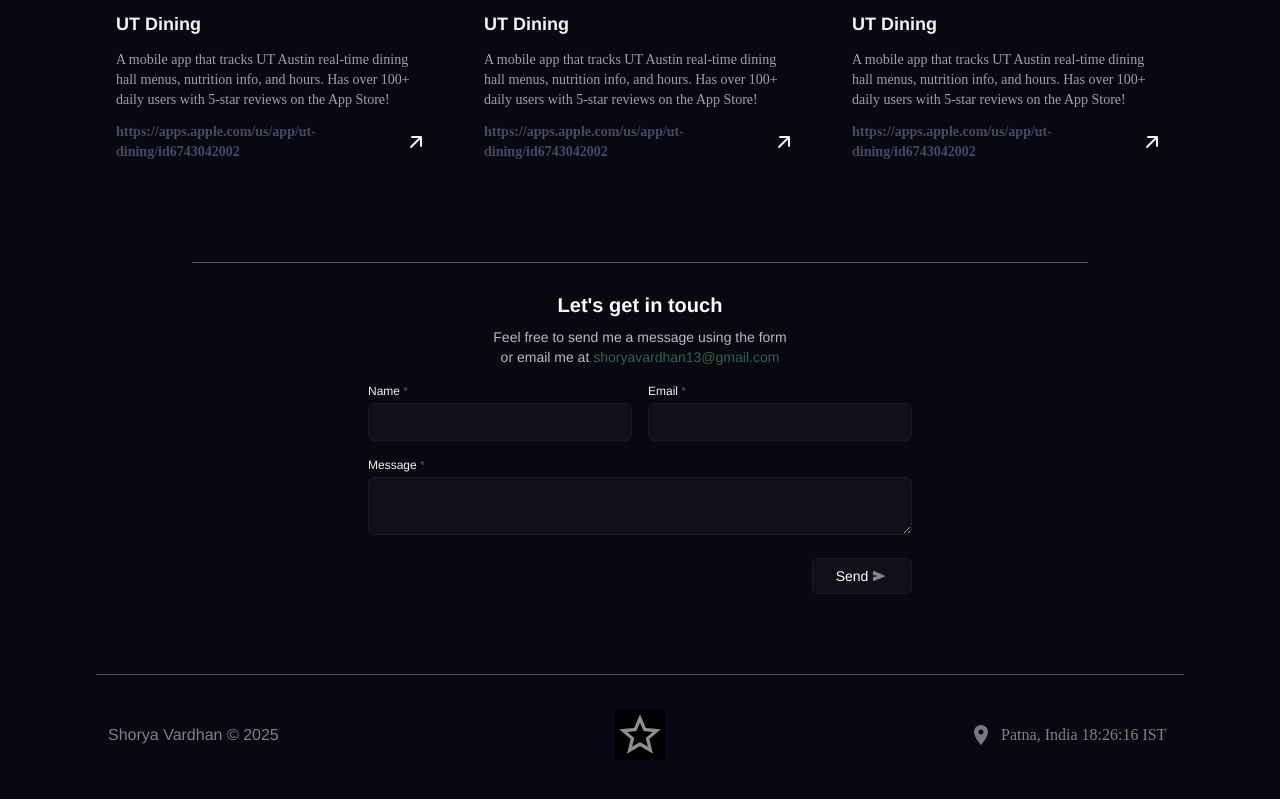
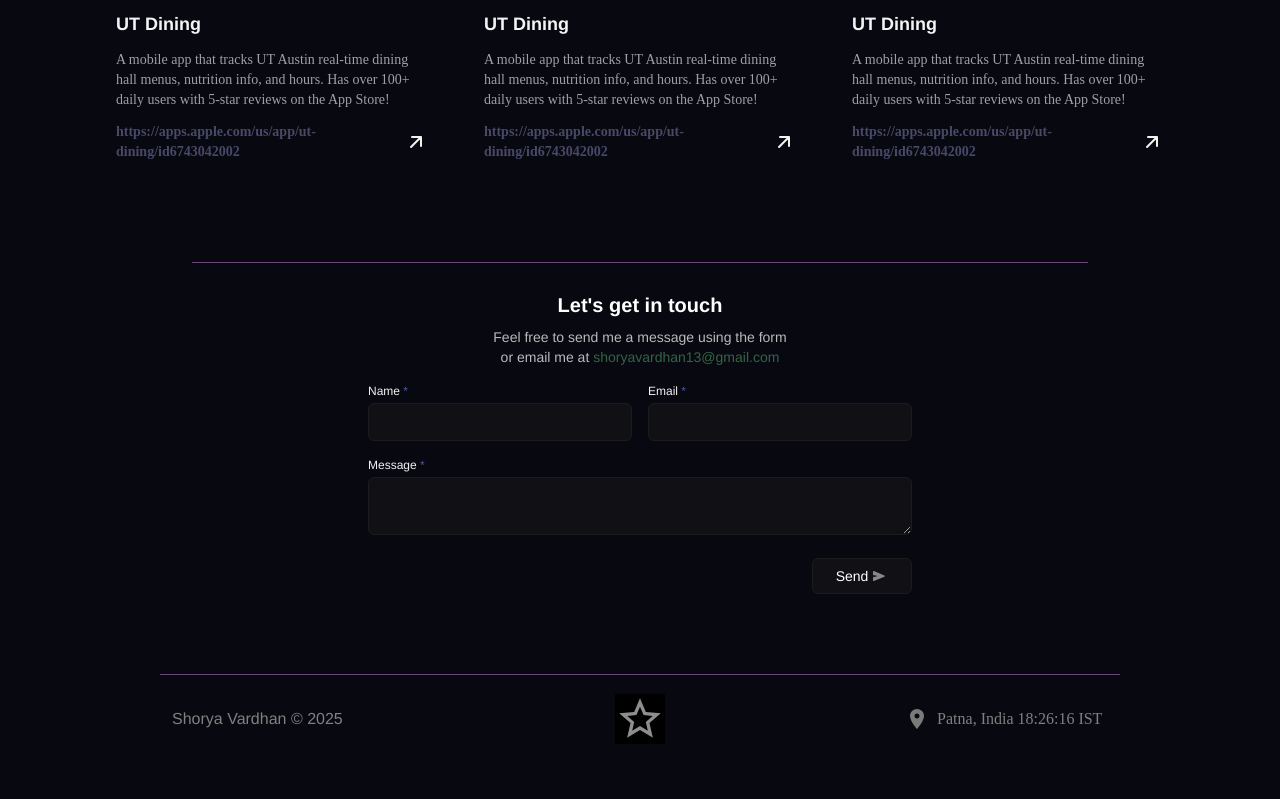
Before and after one commit to shoryax/github-certificate, a Next.js app: page / in a window 1280 px wide. Shown: the part 979-1778 px from the top of the page. Built offline with nearby package versions, Linux system fonts and the light colour scheme; a web font is replaced by a local one.

Commit message:
corrected the last part with the star

```diff
--- a/src/components/Time.tsx
+++ b/src/components/Time.tsx
@@ -28,10 +28,10 @@ const Time: React.FC = () => {
     return (
         <div className="">
             <hr
-                className="mx-auto my-4 w-[85%] flex justify-center"
+                className="mx-auto my-4 w-[75%] flex justify-center"
                 style={{ color: "#684574" }}
             />
-            <div className="w-[85%] h-[85%] mx-auto mt-8 mb-10 rounded-2xl transition-colors px-3 flex items-center justify-center">
+            <div className="w-[75%] h-[85%] mx-auto mt-4 mb-10 rounded-2xl transition-colors px-3 flex items-center justify-center">
                 <div className="relative w-full flex items-center justify-between py-4">
                     <div className="text" style={{ color: "gray" }}>
                         Shorya Vardhan © 2025
```
